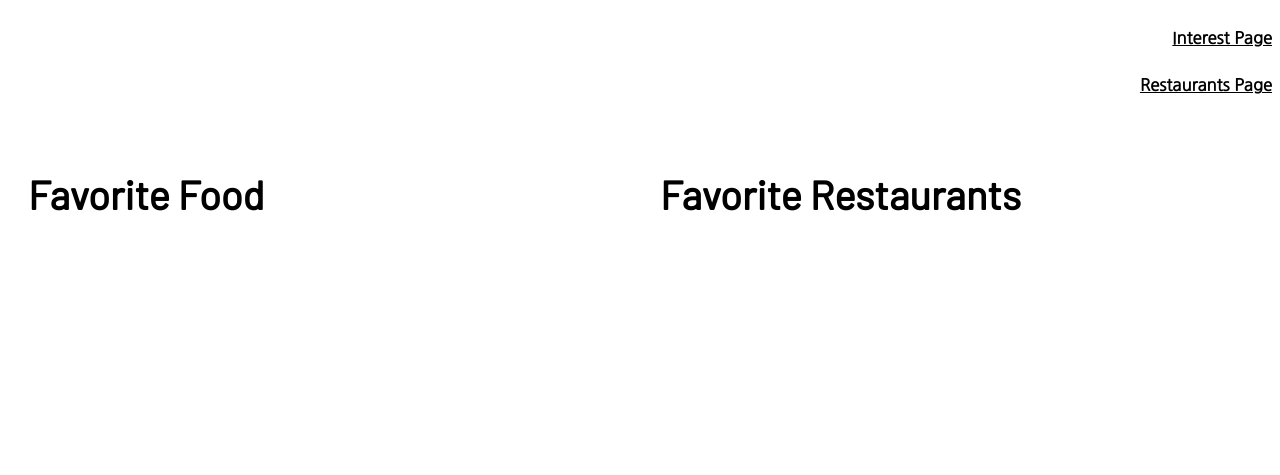
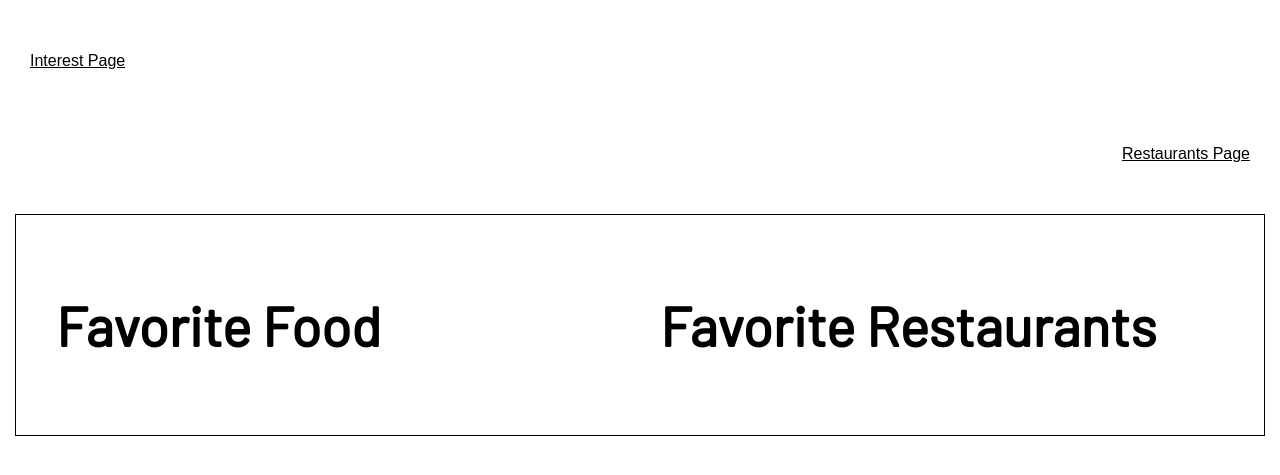
Before and after one commit to Jamielabed/Todo_project, a Python web app: template templates/favorites.html in a window 1280 px wide. Shown: the top 475 px of the page. Run offline with Jinja, Linux system fonts and the light colour scheme; the template is opened without the code that fills it, so the values that code supplies are empty.

Commit message:
hover button, border on fav page

```diff
--- a/css/favorites.css
+++ b/css/favorites.css
@@ -1,13 +1,45 @@
 .outer-box {
   display:grid;
   grid-template-columns: 1fr 1fr;
-
+  outline-style: solid;
+  outline-width: thin;
+  /* border */
+  box-sizing: border-box;
+  margin: auto;
+  width: 13in;
+  padding: 20px;
 }
 .box {
   margin:20px;
 }
 
+.button {
+  background-color: white;
+  border: none;
+  color: white;
+  padding: 20px;
+  text-align: center;
+  text-decoration: none;
+  display: inline-block;
+  font-size: 16px;
+  margin: 4px 2px;
+  -webkit-transition-duration: 0.4s; /* Safari */
+  transition-duration: 0.4s;
+  cursor: pointer;
+}
+
+.buttonhover {
+  background-color: white;
+  color: black;
+}
+
+.button:hover {
+  background-color: #d0d6db;
+  color: white;
+}
+
 h1 {
+  font-size: 55px;
   font-family: 'Barlow', sans-serif;
 }
 
--- a/templates/favorites.html
+++ b/templates/favorites.html
@@ -8,8 +8,8 @@
     <link rel="stylesheet" href="/css/favorites.css">
     <div>
 
-<h5 align="right"><a href="http://localhost:8080/AddInterest">Interest Page</a></h3>
-<h5 align="right"><a href="http://localhost:8080/"> Restaurants Page</a></h3>
+<h5 align="left" class="buttonhover"><button class="button"><a href="http://localhost:8080/AddInterest">Interest Page</a></button></h5>
+<h5 align="right" class="buttonhover"><button class="button"><a href="http://localhost:8080/"> Restaurants Page</a></button></h5>
 
     </div>
   </head>
```
